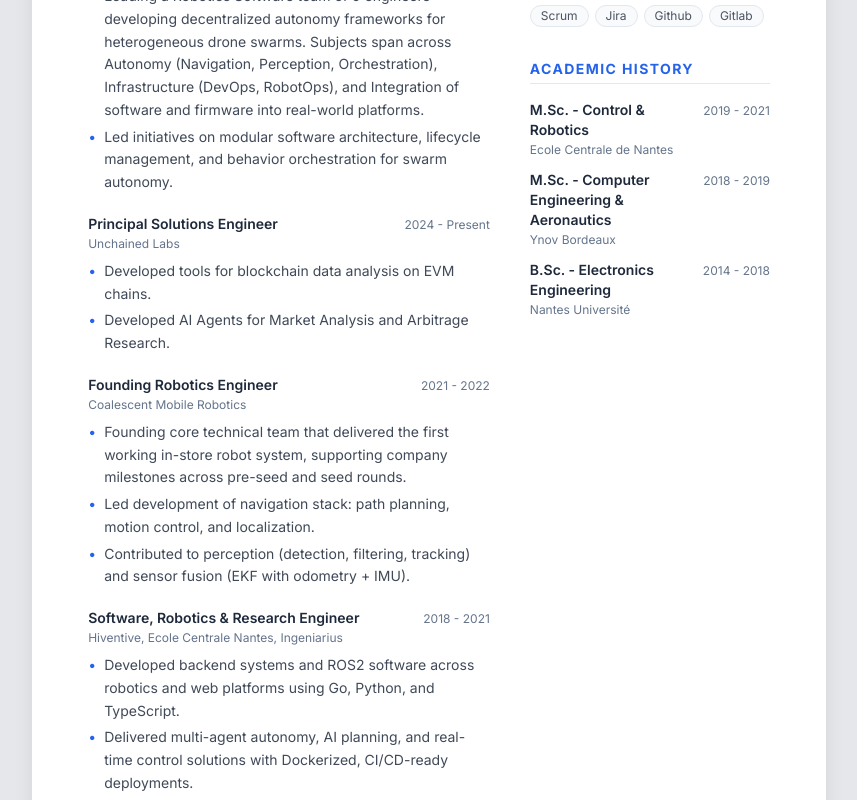
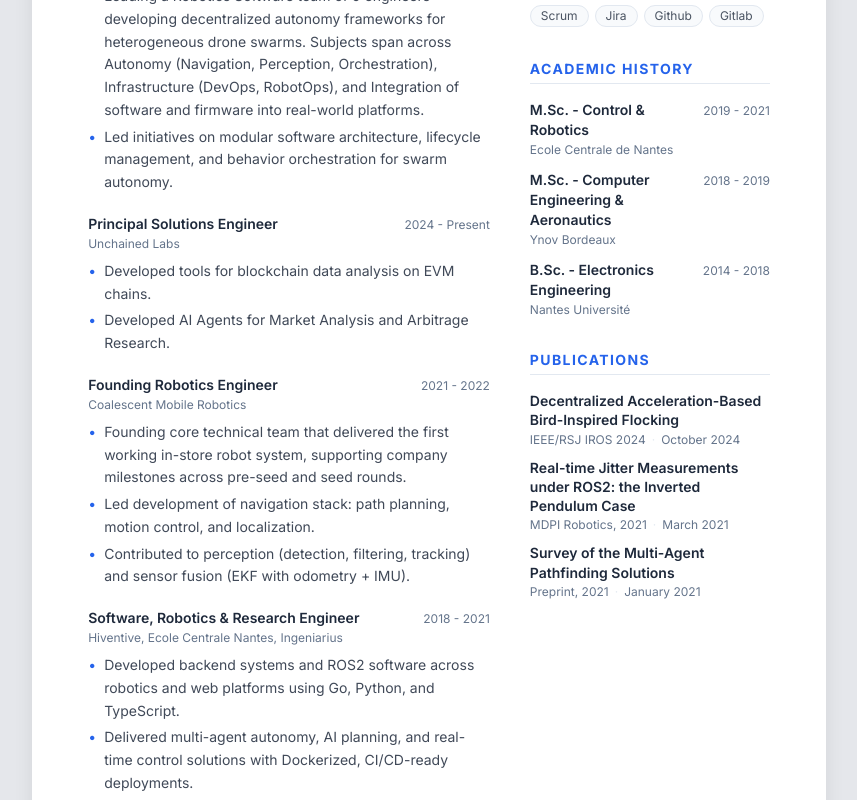
Before and after one commit to guilyx/resume, a React (Vite) app: page / in a window 1280 px wide. Shown: the part 522-1322 px from the top of the page, without its empty margins (211-1068 px from the left). Built offline with nearby package versions, Linux system fonts and the light colour scheme.

Commit message:
feat: add condensed Publications section to sidebar
New Publications component renders title (linked when URL present),
venue, and date in a compact format. Placed in the sidebar below
Education.

```diff
--- a/src/App.tsx
+++ b/src/App.tsx
@@ -5,6 +5,7 @@
   Header,
   ProfessionalSummary,
   WorkExperience,
+  Publications,
   EducationSection,
   Skills,
 } from "./components";
@@ -17,8 +18,16 @@
  *  - Stacked single column on mobile / print.
  */
 export default function App() {
-  const { name, title, summary, contact, experience, education, skills } =
-    resumeData;
+  const {
+    name,
+    title,
+    summary,
+    contact,
+    experience,
+    education,
+    publications,
+    skills,
+  } = resumeData;
 
   return (
     <div className="page">
@@ -36,6 +45,7 @@
           <aside>
             <Skills skills={skills} />
             <EducationSection education={education} />
+            <Publications publications={publications} />
           </aside>
         </div>
       </div>
--- /dev/null
+++ b/src/components/Publications.tsx
@@ -0,0 +1,41 @@
+// Erwin Lejeune - 2026-02-15
+
+import type { Publication } from "../types/resume";
+import { Section } from "./Section";
+
+interface PublicationsProps {
+  publications: Publication[];
+}
+
+/** Renders a condensed list of academic publications. */
+export function Publications({ publications }: PublicationsProps) {
+  return (
+    <Section title="Publications">
+      <ul className="space-y-2.5">
+        {publications.map((pub, idx) => (
+          <li key={idx}>
+            <p className="text-sm font-semibold text-primary leading-snug">
+              {pub.url ? (
+                <a
+                  href={pub.url}
+                  target="_blank"
+                  rel="noopener noreferrer"
+                  className="hover:text-accent transition-colors"
+                >
+                  {pub.title}
+                </a>
+              ) : (
+                pub.title
+              )}
+            </p>
+            <p className="text-xs text-muted mt-0.5">
+              {pub.venue}
+              <span className="mx-1.5 text-divider">&middot;</span>
+              {pub.date}
+            </p>
+          </li>
+        ))}
+      </ul>
+    </Section>
+  );
+}
--- a/src/components/index.ts
+++ b/src/components/index.ts
@@ -3,6 +3,7 @@
 export { Header } from "./Header";
 export { ProfessionalSummary } from "./ProfessionalSummary";
 export { WorkExperience } from "./WorkExperience";
+export { Publications } from "./Publications";
 export { EducationSection } from "./EducationSection";
 export { Skills } from "./Skills";
 export { Section } from "./Section";
```
